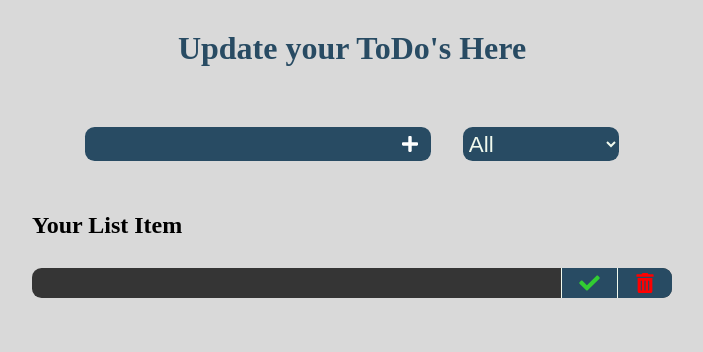
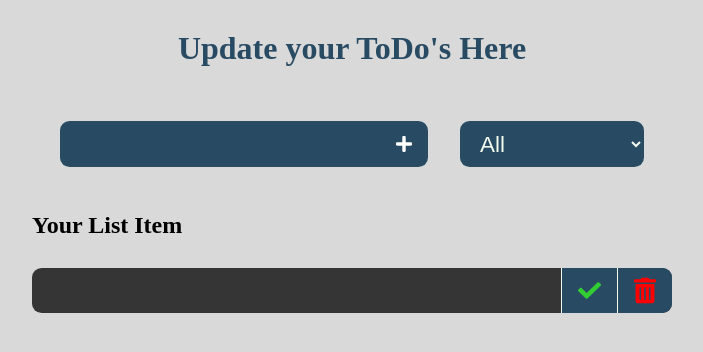
Before and after one commit to BLooDBRothER/todo-list, a React (Create React App) app: page / in a window 1280 px wide. Both pictures are taken after a click on the picture 698 px from the left and 144 px from the top of the page. Shown: the top 352 px of the page, without its empty margins (288-991 px from the left). Built offline with nearby package versions, Linux system fonts and the light colour scheme.

Commit message:
Update ui and enter bug fix

```diff
--- a/src/App.css
+++ b/src/App.css
@@ -60,7 +60,7 @@ form{
 
 .input-text{
     height: 30px;
-    padding: 2px .5rem;
+    padding: .5rem 1rem;
     border-radius: .6rem 0 0 .6rem;
     font-size: inherit;
 }
@@ -70,7 +70,7 @@ form{
     width: 1rem;
     cursor: pointer;
     box-sizing: unset;
-    padding: 2px .8rem;
+    padding: .5rem 1rem;
     border-radius: 0 .6rem .6rem 0;
 }
 
@@ -80,9 +80,10 @@ form{
 
 .todo-status{
     margin-left: 2rem;
-    height: 34px;
+    height: 30px;
+    box-sizing: unset;
     border-radius: .6rem;
-    padding: 2px;
+    padding: .5rem 1rem;
     font-size: inherit;
 }
 
@@ -108,6 +109,7 @@ form{
     height: 30px;
     border-radius: .6rem;
     margin: 1rem 0;
+    height: 45px;
     overflow: hidden;
 }
 
@@ -129,8 +131,9 @@ form{
 }
 
 .list-ic > img{
-    padding: 5px 1rem;
-    height: 20px;
+    padding: 0 1rem;
+    height: 45px;
+    box-sizing: unset;
     background-color: var(--secondary-color);
     width: 1.4rem;
     cursor: pointer;
@@ -142,7 +145,7 @@ form{
 
 /* Todo List Completed style */
 .list.true{
-    background-color: rgba(53, 53, 53, 0.8);
+    background-color: var(--accent);
 }
 
 .list.true .list-value{
--- a/src/components/form.js
+++ b/src/components/form.js
@@ -16,7 +16,7 @@ const Form = ({inputText, setInputText, todoList, setTodoList}) => {
         setInputText("");
     }
     const handleEnterEvent = (e) => {
-        if(e.code !== "Enter") return;
+        if(e.code !== "Enter" && e.code !== "NumpadEnter") return;
         addToTodoList(e);
     }
     return(
```
